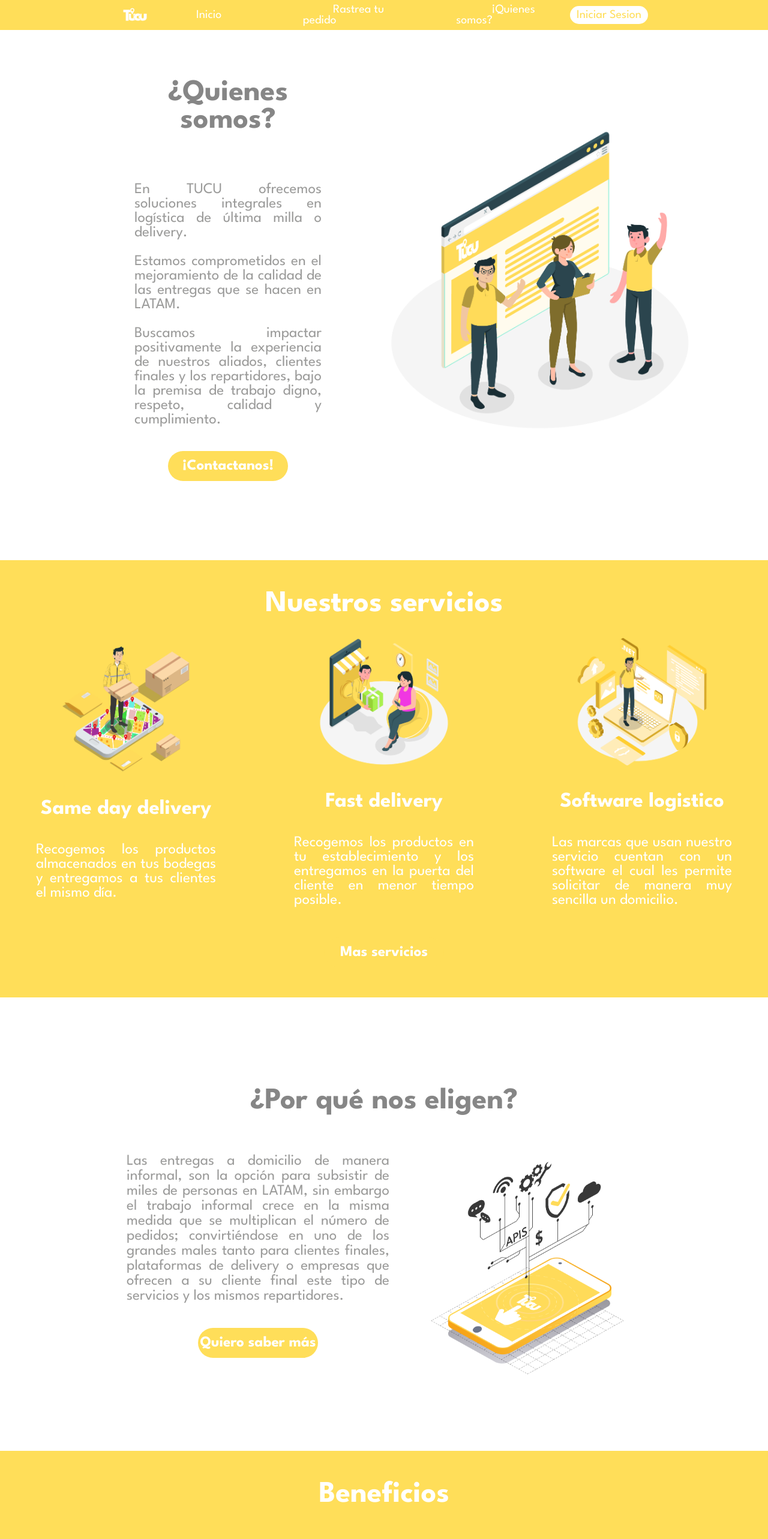
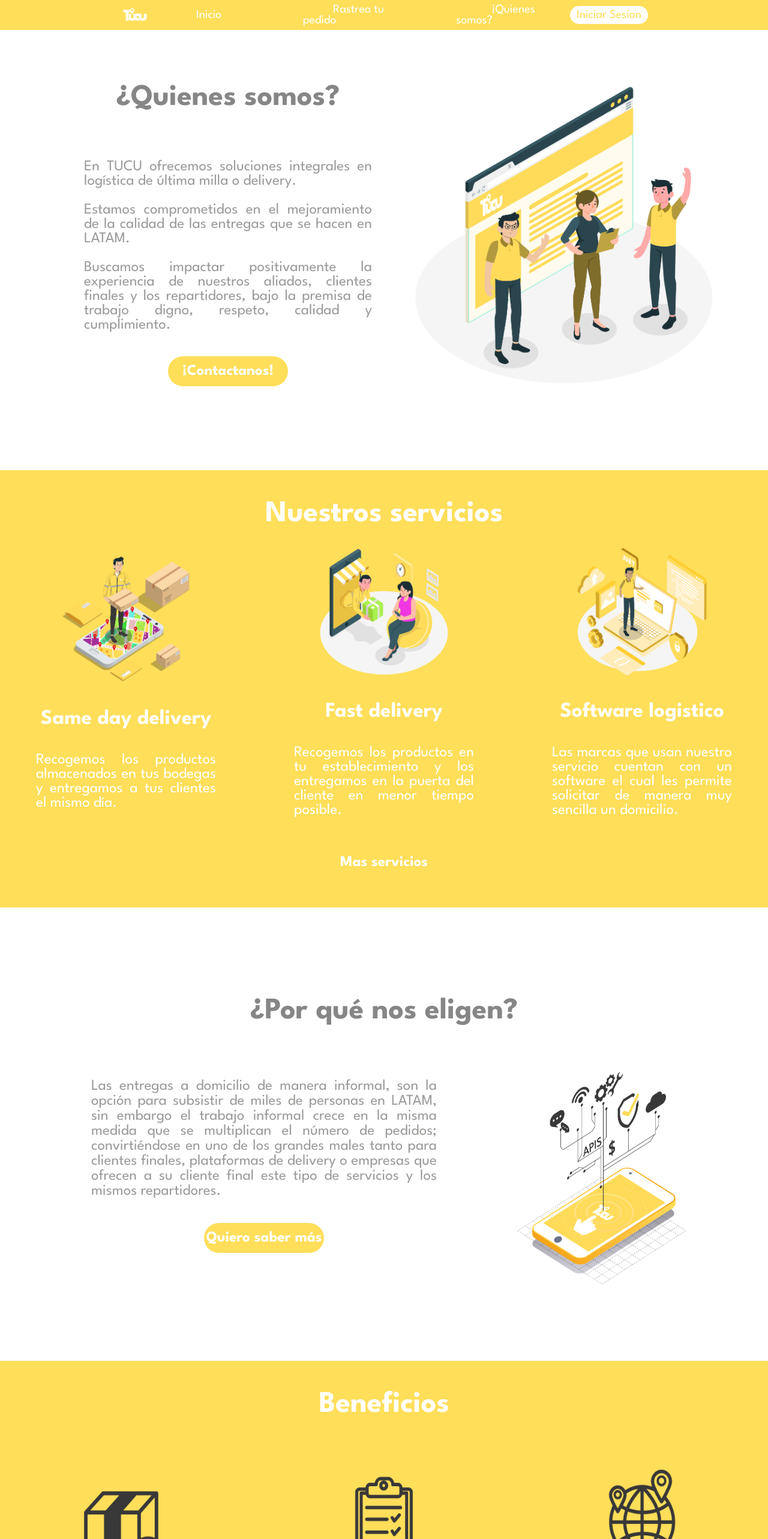
Before and after one commit to JeisonRuiz1/LandingPage-Tucu, a React (Create React App) app: page / in a window 1280 px wide. Shown: the top 2566 px of the page at 60% size. Built offline with nearby package versions, Linux system fonts and the light colour scheme.

Commit message:
29/06/2022

```diff
--- a/public/index.html
+++ b/public/index.html
@@ -6,6 +6,7 @@
   <meta name="viewport" content="width=device-width, initial-scale=1" />
   <meta name="theme-color" content="#000000" />
   <meta name="description" content="Web site created using create-react-app" />
+  <meta name="viewport" content="width-device-width, user-scalable-no, initial-scale-1.0, maximum-scale-1.0, minimum-scale-1.0">
   <link rel="preconnect" href="https://fonts.googleapis.com">
   <link rel="preconnect" href="https://fonts.gstatic.com" crossorigin>
   <link href="https://fonts.googleapis.com/css2?family=Quicksand:wght@300;500;700&display=swap" rel="stylesheet">
--- a/src/components/styles/InformationTarget.scss
+++ b/src/components/styles/InformationTarget.scss
@@ -5,6 +5,7 @@
     justify-content: space-between;
     flex-direction: column;
     padding: 15rem 0rem;
+    width: 100%;
 }
 
 .information-content {
@@ -29,9 +30,9 @@
 .information-image {
     border-radius: 2.5rem;
     padding-top: 3rem;
+    padding-left: 5rem;
     height: 40rem;
     width: 40rem;
-    margin-left: 1rem;
 }
 
 
@@ -39,11 +40,9 @@
     display: flex;
     align-items: center;
     padding-top: 5rem;
-    padding-right: 1rem;
     justify-content: center;
     flex-direction: column;
-
-    width: 35%;
+    width: 45%;
 }
 
 
--- a/src/containers/styles/AboutUs.scss
+++ b/src/containers/styles/AboutUs.scss
@@ -4,7 +4,8 @@
     display: flex;
     justify-content: center;
     flex-direction: center;
-    padding: 8rem 12rem;
+    width: 100%;
+    padding: 8rem 4rem;
 }
 
 .about-image {
@@ -31,7 +32,7 @@
     justify-content: center;
     flex-direction: column;
     width: 40%;
-    margin: 5% 10%;
+    margin: 5% 5%;
 }
 
 .about-text h1 {
--- a/src/containers/styles/Contact.scss
+++ b/src/containers/styles/Contact.scss
@@ -6,12 +6,14 @@
     align-items: center;
     justify-content: center;
     flex-direction: column;
+    border-radius: 2rem;
+    width: 90%;
+    margin-bottom: 5rem;
+    background-color: var(--yellow-component);
 }
 
 .contact-component{
-    width: 80%;
-    border: 0.5rem solid var(--yellow-component);
-    border-radius: 4rem;
+    width: 100%;
     padding: 2rem 3rem;
     margin-bottom: 4rem;
 }
```
